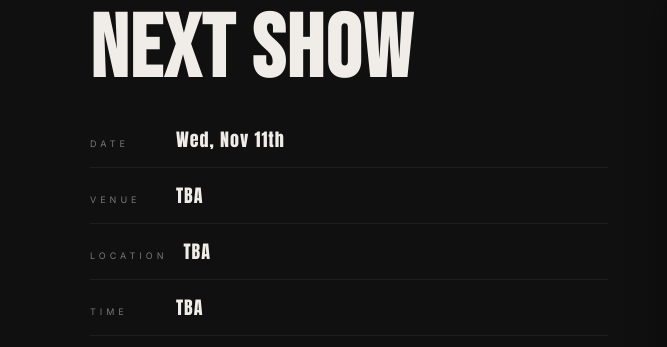
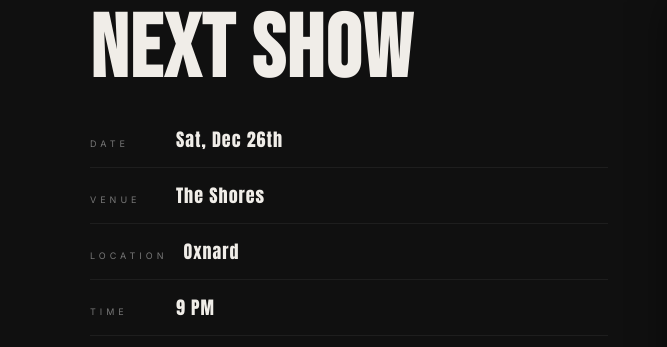
Before and after one commit to neon-chonies/Sin-Chonies-Website, a plain HTML site: page index.html in a window 1280 px wide. Shown: the part 1248-1595 px from the top of the page, 0-667 px from the left. Drawn offline with Linux system fonts and the light colour scheme.

Commit message:
Promote confirmed December next show

```diff
--- a/index.html
+++ b/index.html
@@ -876,19 +876,19 @@
         <div class="next-show-details">
           <div class="next-show-detail-row">
             <span class="nsd-label">Date</span>
-            <span class="nsd-value" id="next-show-date">Wed, Nov 11th</span>
+            <span class="nsd-value" id="next-show-date">Sat, Dec 26th</span>
           </div>
           <div class="next-show-detail-row">
             <span class="nsd-label">Venue</span>
-            <span class="nsd-value" id="next-show-venue">TBA</span>
+            <span class="nsd-value" id="next-show-venue">The Shores</span>
           </div>
           <div class="next-show-detail-row">
             <span class="nsd-label">Location</span>
-            <span class="nsd-value" id="next-show-location">TBA</span>
+            <span class="nsd-value" id="next-show-location">Oxnard</span>
           </div>
           <div class="next-show-detail-row">
             <span class="nsd-label">Time</span>
-            <span class="nsd-value" id="next-show-time">TBA</span>
+            <span class="nsd-value" id="next-show-time">9 PM</span>
           </div>
           <div class="next-show-detail-row">
             <span class="nsd-label">Ages</span>
@@ -1168,7 +1168,8 @@
 
     showsList.innerHTML = gigs.map(buildShowMarkup).join('');
 
-    const nextGig = gigs[0];
+    // Keep TBA dates in the public schedule, but only promote a confirmed show.
+    const nextGig = gigs.find((gig) => gig.venue !== 'TBA' && gig.time !== 'TBA');
     if (nextGig) {
       document.getElementById('next-show-date').textContent = `${nextGig.dayAbbr.charAt(0)}${nextGig.dayAbbr.slice(1).toLowerCase()}, ${nextGig.monthDisplay} ${formatOrdinal(nextGig.dayNum)}`;
       document.getElementById('next-show-venue').textContent = nextGig.venue;
```
